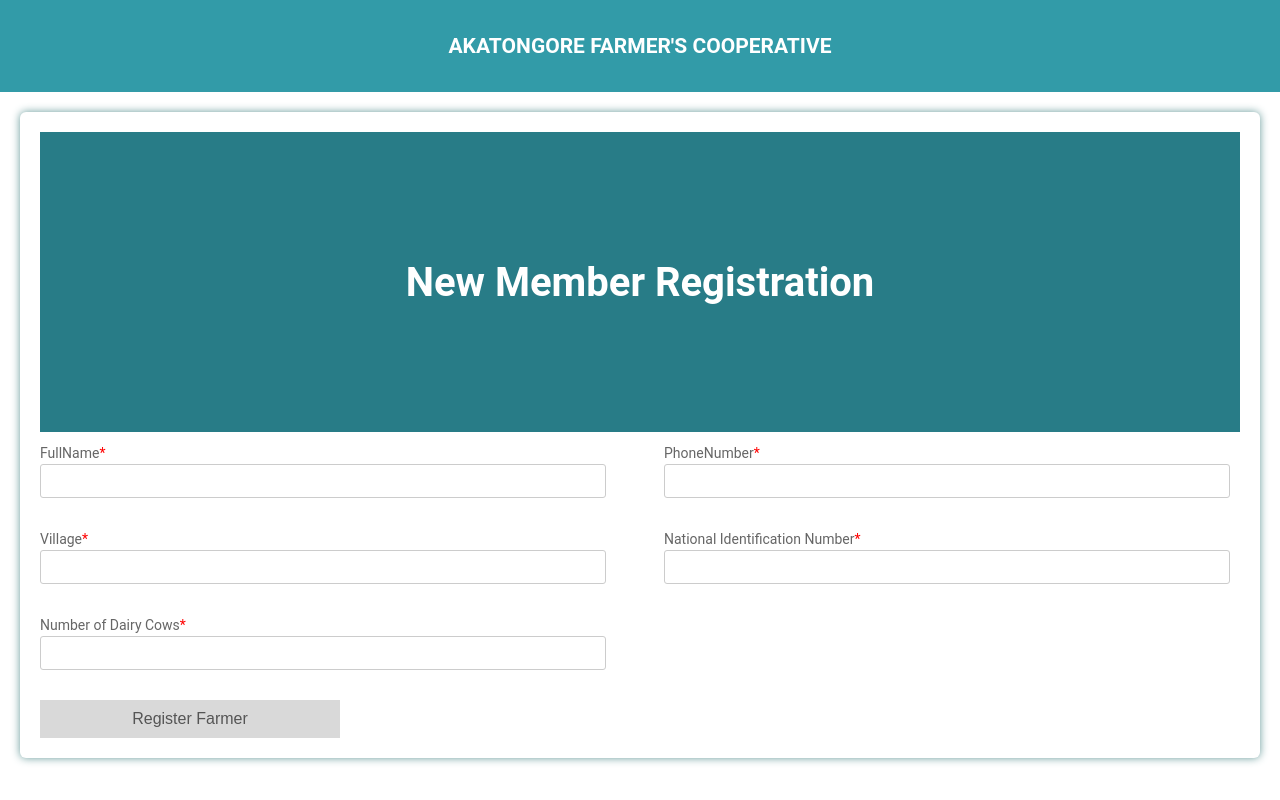
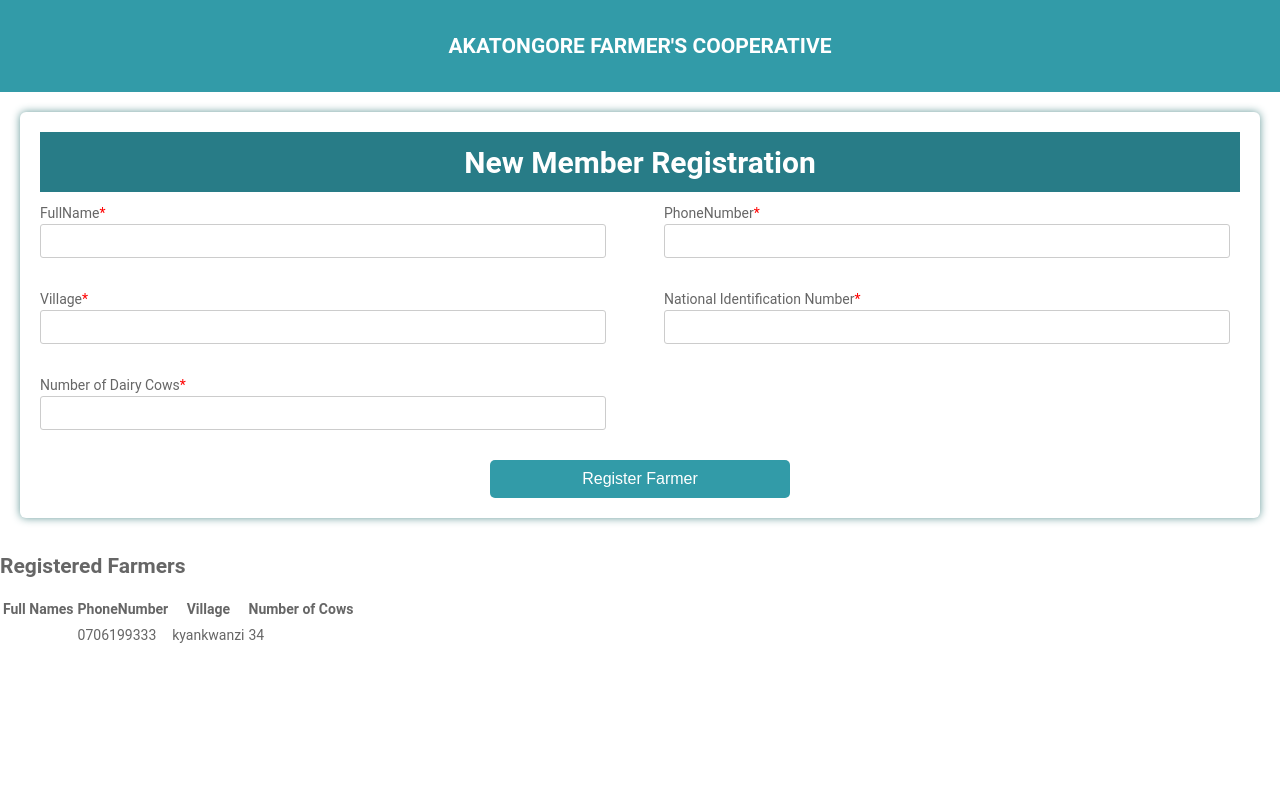
Before and after one commit to KESA24/Laoremus_technical_interview_webApp, a Django app: page / in a window 1280 px wide. Run offline with Django 4.2, Linux system fonts and the light colour scheme; data comes from the database, SQL or seed files in the repository; both versions use the stored data as it was after the commit.

Commit message:
Improved styling

```diff
--- a/templates/index.html
+++ b/templates/index.html
@@ -5,10 +5,6 @@
   <title>Diary APP</title>
   <meta name="viewport" content="width=device-width, initial-scale=1">
   <style>
-    body {
-      margin: 0;
-      min-width: 250px;
-    }
 
     /* Include the padding and border in an element's total width and height */
     * {
@@ -112,14 +108,14 @@
     .addBtn {
       padding: 10px;
       width: 25%;
-      background: #d9d9d9;
-      color: #555;
-      float: left;
+      background: #329ba8;
+      color: white;
+      float: center;
       text-align: center;
       font-size: 16px;
       cursor: pointer;
       transition: 0.3s;
-      border-radius: 0;
+      border-radius: 5;
     }
 
     .addBtn:hover {
@@ -152,7 +148,7 @@
       position: absolute;
       margin: 0;
       font-size: 40px;
-      color: #fff;
+      color: black;
       z-index: 2;
       line-height: 83px;
     }
@@ -180,13 +176,18 @@
 
     .banner {
       position: relative;
-      height: 300px;
+      height: 60px;
       background-color: #329ba8;
       background-size: cover;
       display: flex;
       justify-content: center;
       align-items: center;
       text-align: center;
+    }
+
+    .banner > h1{
+      color: white;
+      font-size: 30px;
     }
 
     .banner::after {
@@ -338,6 +339,7 @@
     .btn-block {
       margin-top: 10px;
       text-align: center;
+
     }
 
     button {
@@ -390,7 +392,7 @@
     <div class="banner">
       <h1>New Member Registration</h1>
     </div>
-    <div class="colums">
+      <div class="colums">
       <div class="item">
         <label for="names"> FullName<span>*</span></label>
         <input id="names" type="text" name="names" required />
@@ -416,8 +418,9 @@
       <button type="submit" class="addBtn">Register Farmer</button>
     </div>
   </form>
-
-  <!-- <h1>Registered Farmers</h1>
+  </div>
+  <div>
+  <h2>Registered Farmers</h2>
   <table>
     {% for farmer in farmers reversed %}
     <tr>
@@ -433,7 +436,8 @@
       <td>{{farmer.cows}}</td>
     </tr>
     {% endfor %}
-  </table> -->
+  </table>
+  </div>
   </body>
 
 </html>
```
Also changed, not shown: db.sqlite3.
